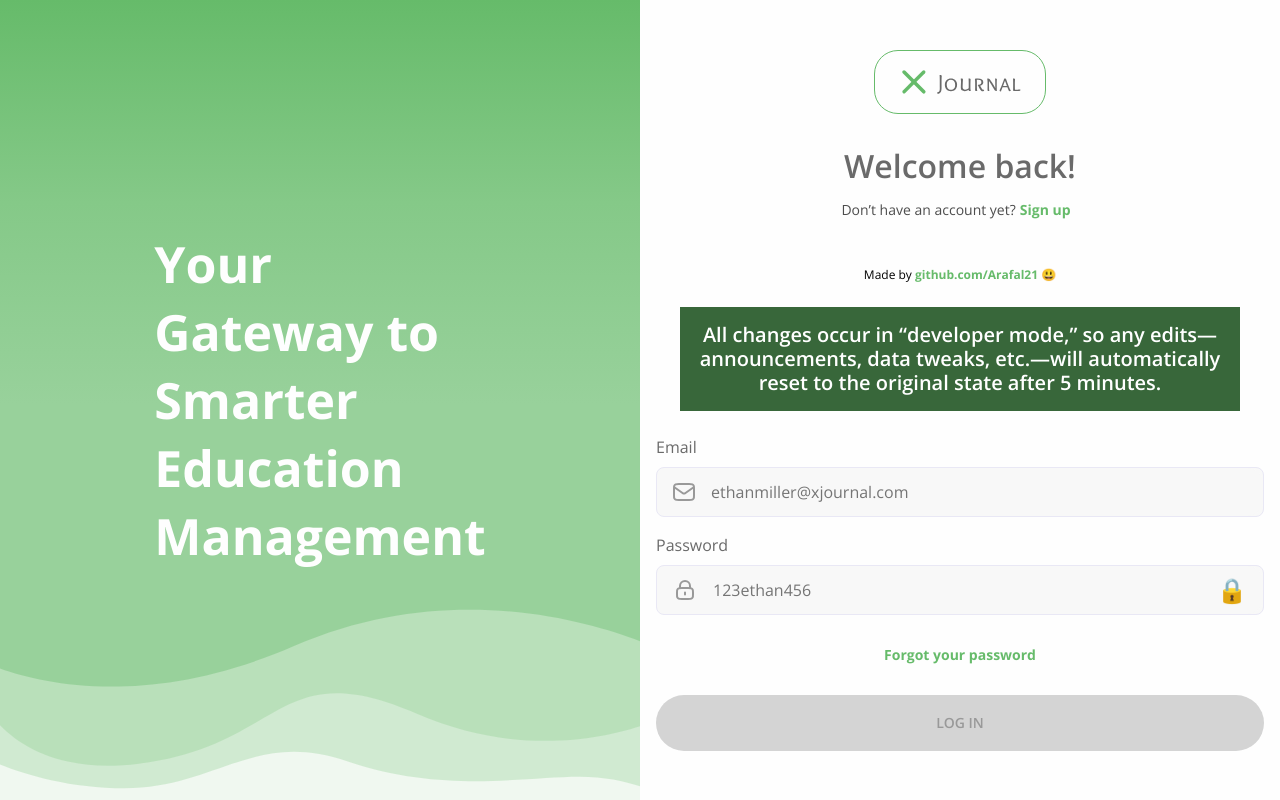
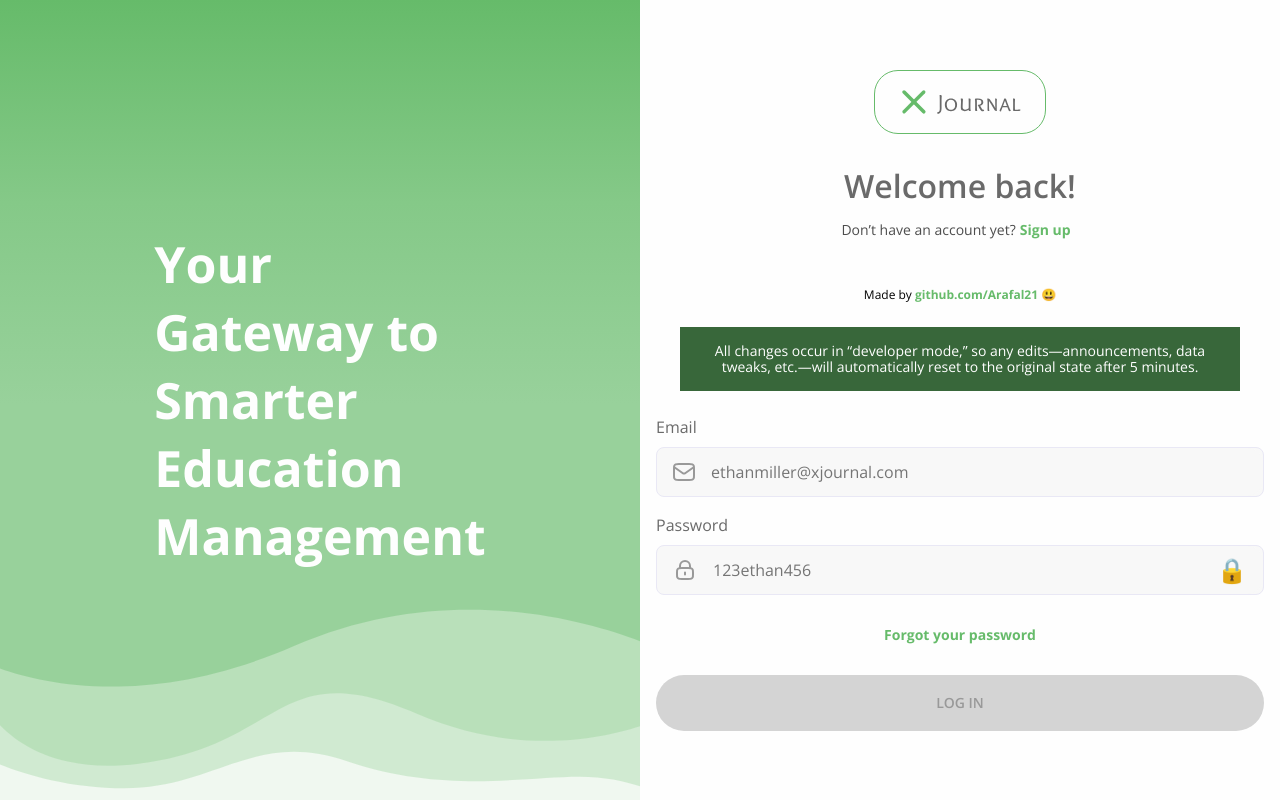
Before and after one commit to Arafal21/XJournal, a Next.js app in the folder front-end/: page /login in a window 1280 px wide. Built offline with nearby package versions, Linux system fonts and the light colour scheme.

Commit message:
Fix: improved devmode styles

```diff
--- a/front-end/src/components/DevModeInfo/DevModeInfo.module.scss
+++ b/front-end/src/components/DevModeInfo/DevModeInfo.module.scss
@@ -3,7 +3,7 @@
 @use '../../styles/z-indexes.scss' as *;
 
 .info {
-    @include header-3-600;
+    @include body-2-400;
     text-align: center;
     margin: $spacing-2xl;
     color: #fff;
```
